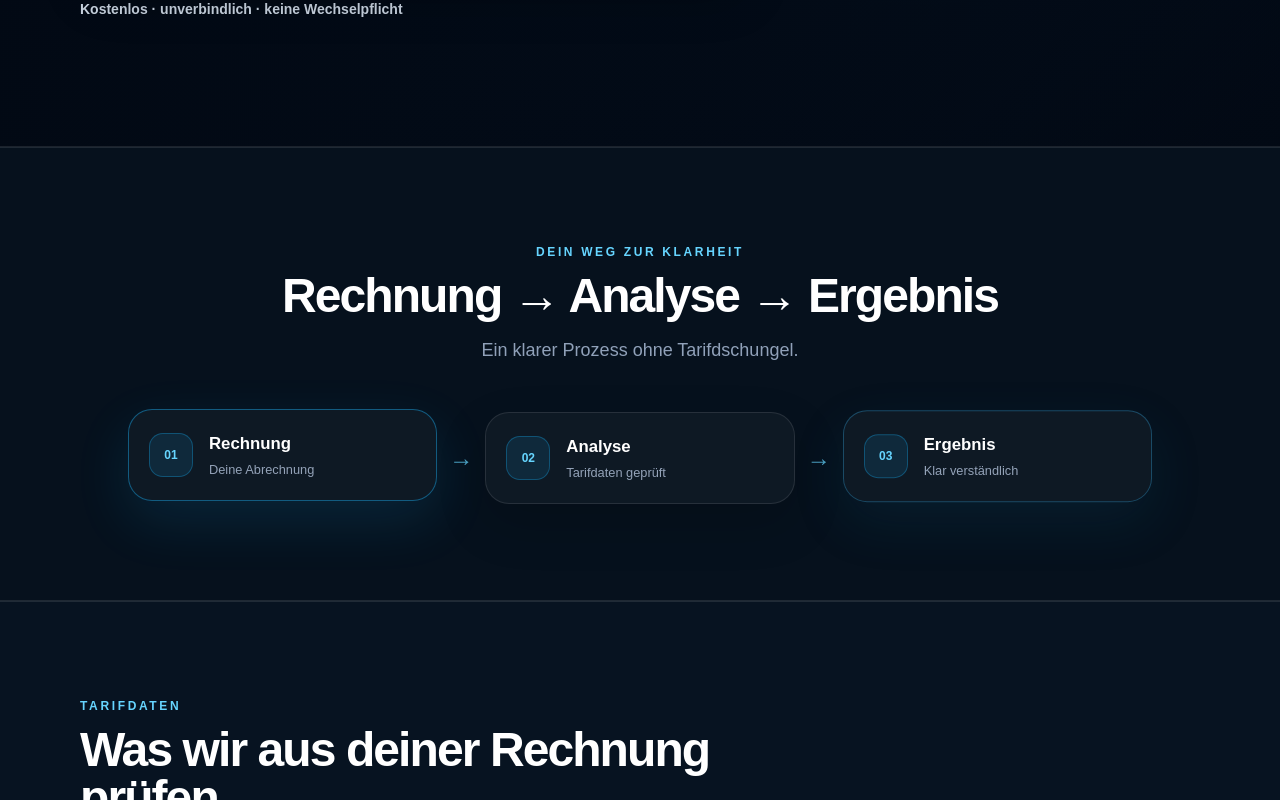
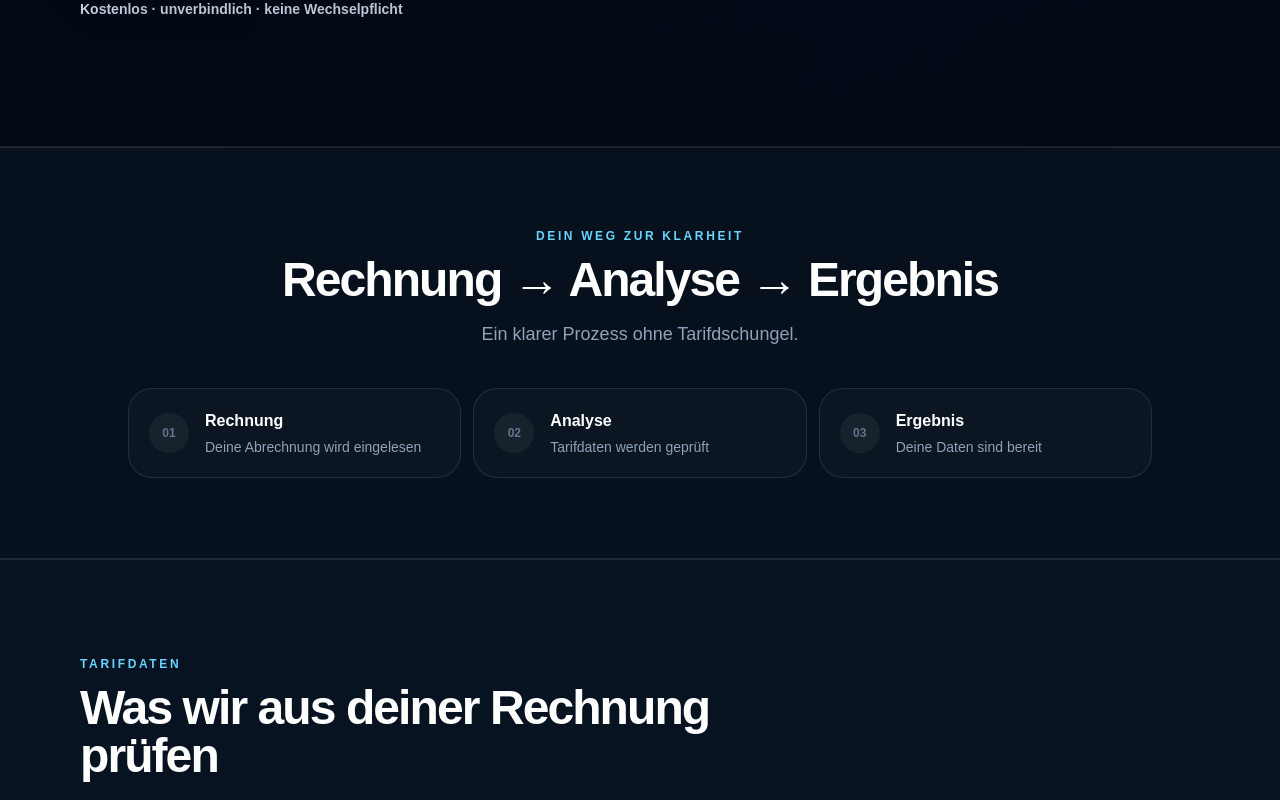
Before and after one commit to svt8f46zcd-stack/cpm-energie-website, a Next.js app: page / in a window 1280 px wide. Shown: the part 657-1457 px from the top of the page. Built offline with nearby package versions, Linux system fonts and the light colour scheme.

Commit message:
Make bill flow a controlled presentation component

```diff
--- a/components/BillFlow.tsx
+++ b/components/BillFlow.tsx
@@ -1,34 +1,47 @@
-const FLOW_ITEMS = [
-  { number: "01", title: "Rechnung", text: "Deine Abrechnung" },
-  { number: "02", title: "Analyse", text: "Tarifdaten geprüft" },
-  { number: "03", title: "Ergebnis", text: "Klar verständlich" },
+"use client";
+
+type BillFlowState = "idle" | "uploading" | "analyzing" | "success" | "error";
+
+type BillFlowProps = {
+  status: BillFlowState;
+};
+
+const FLOW_STEPS = [
+  { id: "uploading", title: "Rechnung", text: "Deine Abrechnung wird eingelesen" },
+  { id: "analyzing", title: "Analyse", text: "Tarifdaten werden geprüft" },
+  { id: "success", title: "Ergebnis", text: "Deine Daten sind bereit" },
 ] as const;
 
-export function BillFlow() {
+export function BillFlow({ status }: BillFlowProps) {
+  const activeIndex = status === "success" ? 2 : status === "analyzing" ? 1 : status === "uploading" ? 0 : -1;
+
   return (
     <section className="border-y border-white/10 bg-[#06111d]" aria-labelledby="flow-heading">
-      <div className="container py-16 md:py-24">
+      <div className="container py-16 md:py-20">
         <div className="mx-auto max-w-3xl text-center">
           <p className="text-xs font-bold uppercase tracking-[.22em] text-[#66d5ff]">Dein Weg zur Klarheit</p>
           <h2 id="flow-heading" className="mt-3 text-3xl font-black tracking-[-.04em] text-white md:text-5xl">Rechnung → Analyse → Ergebnis</h2>
           <p className="mx-auto mt-4 max-w-2xl text-base leading-7 text-slate-400 md:text-lg">Ein klarer Prozess ohne Tarifdschungel.</p>
         </div>
 
-        <div className="mx-auto mt-12 grid max-w-5xl items-center gap-3 md:grid-cols-[1fr_auto_1fr_auto_1fr]">
-          <div className="flow-card flow-card-one">
-            <span className="flow-icon">{FLOW_ITEMS[0].number}</span>
-            <span><strong>{FLOW_ITEMS[0].title}</strong><small>{FLOW_ITEMS[0].text}</small></span>
-          </div>
-          <span className="flow-arrow" aria-hidden="true">→</span>
-          <div className="flow-card flow-card-two">
-            <span className="flow-icon">{FLOW_ITEMS[1].number}</span>
-            <span><strong>{FLOW_ITEMS[1].title}</strong><small>{FLOW_ITEMS[1].text}</small></span>
-          </div>
-          <span className="flow-arrow" aria-hidden="true">→</span>
-          <div className="flow-card flow-card-three">
-            <span className="flow-icon">{FLOW_ITEMS[2].number}</span>
-            <span><strong>{FLOW_ITEMS[2].title}</strong><small>{FLOW_ITEMS[2].text}</small></span>
-          </div>
+        <div className="mx-auto mt-10 grid max-w-5xl gap-3 md:grid-cols-3">
+          {FLOW_STEPS.map((step, index) => {
+            const isActive = index === activeIndex;
+            const isComplete = index < activeIndex;
+            return (
+              <div key={step.id} className={`rounded-[1.5rem] border p-5 transition-all duration-300 ${isActive ? "border-[#19b7ff]/40 bg-[#19b7ff]/10 shadow-[0_0_15px_rgba(25,183,255,0.1)]" : isComplete ? "border-emerald-400/20 bg-emerald-400/[.04]" : "border-white/10 bg-white/[.025]"}`}>
+                <div className="flex items-center gap-4">
+                  <span className={`flex h-10 w-10 shrink-0 items-center justify-center rounded-full text-xs font-black transition-colors ${isActive ? "bg-[#19b7ff] text-[#03101c]" : isComplete ? "bg-emerald-400/10 text-emerald-300" : "bg-white/[.05] text-slate-500"}`} aria-hidden="true">
+                    {isComplete ? "✓" : `0${index + 1}`}
+                  </span>
+                  <div>
+                    <h3 className="font-black text-white">{step.title}</h3>
+                    <p className="mt-1 text-sm leading-5 text-slate-400">{step.text}</p>
+                  </div>
+                </div>
+              </div>
+            );
+          })}
         </div>
       </div>
     </section>
```
